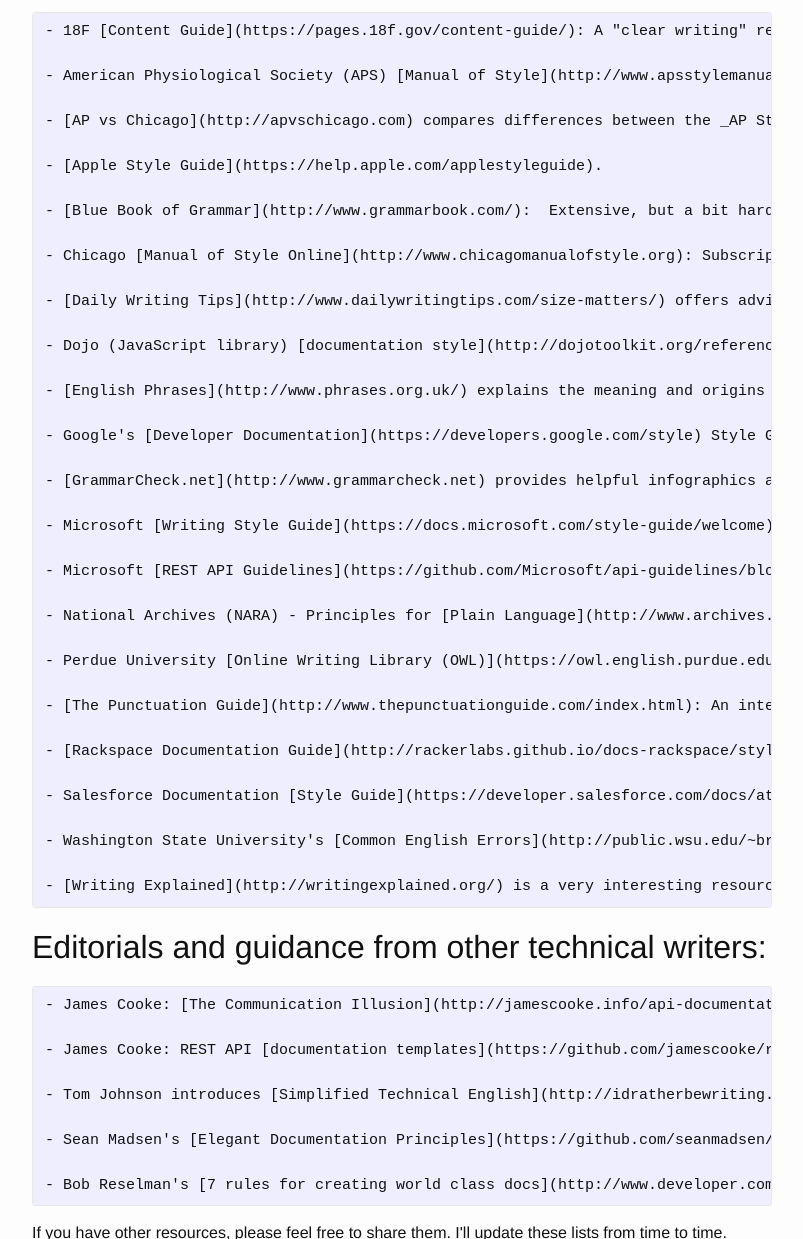
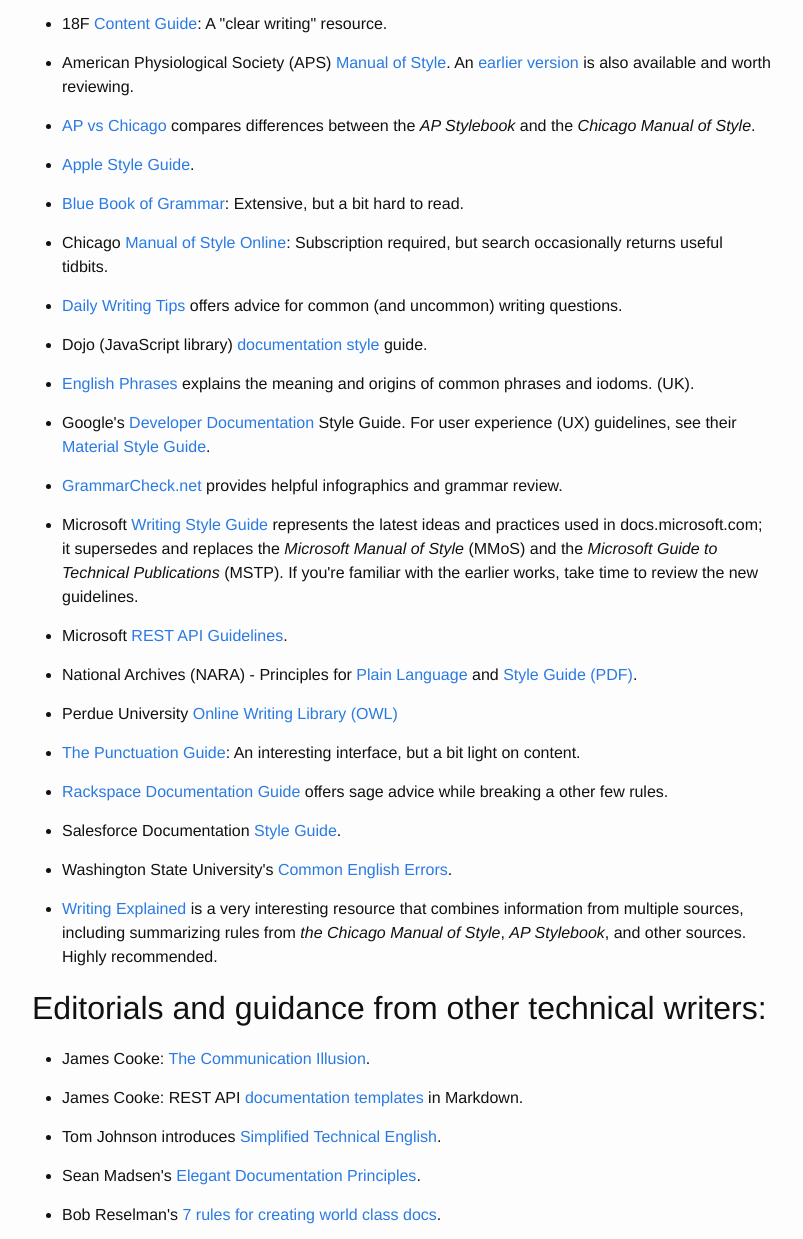
Before and after one commit to lanceleonard/lanceleonard.github.io, a plain HTML site: page post/2017/01/30/editorial_writing_resources.html in a window 1280 px wide. Shown: the part 506-1745 px from the top of the page, without its empty margins (238-1041 px from the left). Drawn offline with Linux system fonts and the light colour scheme.

Commit message:
Attempting to resolve bullet issue.

```diff
--- a/post/2017/01/30/editorial_writing_resources.html
+++ b/post/2017/01/30/editorial_writing_resources.html
@@ -76,61 +76,88 @@
 
 <h2 id="editorial-style-resources">Editorial style resources</h2>
 
-<div class="highlighter-rouge"><pre class="highlight"><code>- 18F [Content Guide](https://pages.18f.gov/content-guide/): A "clear writing" resource.
-
-- American Physiological Society (APS) [Manual of Style](http://www.apsstylemanual.org/).  An [earlier version](http://www.apsstylemanual.org/oldmanual/index.htm) is also available and worth reviewing.
-
-- [AP vs Chicago](http://apvschicago.com) compares differences between the _AP Stylebook_ and the _Chicago Manual of Style_.
-
-- [Apple Style Guide](https://help.apple.com/applestyleguide).
-
-- [Blue Book of Grammar](http://www.grammarbook.com/):  Extensive, but a bit hard to read.
-
-- Chicago [Manual of Style Online](http://www.chicagomanualofstyle.org): Subscription required, but search occasionally returns useful tidbits.
-
-- [Daily Writing Tips](http://www.dailywritingtips.com/size-matters/) offers advice for common (and uncommon) writing questions.
-
-- Dojo (JavaScript library) [documentation style](http://dojotoolkit.org/reference-guide/1.10/developer/styleguide.html#developer-styleguide) guide.
-
-- [English Phrases](http://www.phrases.org.uk/) explains the meaning and origins of common phrases and iodoms. (UK).
-
-- Google's [Developer Documentation](https://developers.google.com/style) Style Guide.  For user experience (UX) guidelines, see their [Material Style Guide](https://material.io/guidelines/style/writing.html).
-
-- [GrammarCheck.net](http://www.grammarcheck.net) provides helpful infographics and grammar review.
-
-- Microsoft [Writing Style Guide](https://docs.microsoft.com/style-guide/welcome) represents the latest ideas and practices used in docs.microsoft.com; it supersedes and replaces the _Microsoft Manual of Style_ (MMoS) and the _Microsoft Guide to Technical Publications_ (MSTP).  If you're familiar with the earlier works, take time to review the new guidelines.
-
-- Microsoft [REST API Guidelines](https://github.com/Microsoft/api-guidelines/blob/master/Guidelines.md).
-
-- National Archives (NARA) - Principles for [Plain Language](http://www.archives.gov/open/plain-writing/10-principles.html) and [Style Guide (PDF)](https://www.archives.gov/files/open/plain-writing/style-guide.pdf).
-
-- Perdue University [Online Writing Library (OWL)](https://owl.english.purdue.edu/owl/)
-
-- [The Punctuation Guide](http://www.thepunctuationguide.com/index.html): An interesting interface, but a bit light on content.
-
-- [Rackspace Documentation Guide](http://rackerlabs.github.io/docs-rackspace/style-guide/basic-writing-guidelines.html) offers sage advice while breaking a other few rules.
-
-- Salesforce Documentation [Style Guide](https://developer.salesforce.com/docs/atlas.en-us.salesforce_pubs_style_guide.meta/salesforce_pubs_style_guide/overview.htm).
-
-- Washington State University's [Common English Errors](http://public.wsu.edu/~brians/errors/errors.html#errors).
-
-- [Writing Explained](http://writingexplained.org/) is a very interesting resource that combines information from multiple sources, including summarizing rules from _the Chicago Manual of Style_, _AP Stylebook_, and other sources.  Highly recommended.
-</code></pre>
-</div>
+<ul>
+  <li>
+    <p>18F <a href="https://pages.18f.gov/content-guide/">Content Guide</a>: A "clear writing" resource.</p>
+  </li>
+  <li>
+    <p>American Physiological Society (APS) <a href="http://www.apsstylemanual.org/">Manual of Style</a>.  An <a href="http://www.apsstylemanual.org/oldmanual/index.htm">earlier version</a> is also available and worth reviewing.</p>
+  </li>
+  <li>
+    <p><a href="http://apvschicago.com">AP vs Chicago</a> compares differences between the <em>AP Stylebook</em> and the <em>Chicago Manual of Style</em>.</p>
+  </li>
+  <li>
+    <p><a href="https://help.apple.com/applestyleguide">Apple Style Guide</a>.</p>
+  </li>
+  <li>
+    <p><a href="http://www.grammarbook.com/">Blue Book of Grammar</a>:  Extensive, but a bit hard to read.</p>
+  </li>
+  <li>
+    <p>Chicago <a href="http://www.chicagomanualofstyle.org">Manual of Style Online</a>: Subscription required, but search occasionally returns useful tidbits.</p>
+  </li>
+  <li>
+    <p><a href="http://www.dailywritingtips.com/size-matters/">Daily Writing Tips</a> offers advice for common (and uncommon) writing questions.</p>
+  </li>
+  <li>
+    <p>Dojo (JavaScript library) <a href="http://dojotoolkit.org/reference-guide/1.10/developer/styleguide.html#developer-styleguide">documentation style</a> guide.</p>
+  </li>
+  <li>
+    <p><a href="http://www.phrases.org.uk/">English Phrases</a> explains the meaning and origins of common phrases and iodoms. (UK).</p>
+  </li>
+  <li>
+    <p>Google's <a href="https://developers.google.com/style">Developer Documentation</a> Style Guide.  For user experience (UX) guidelines, see their <a href="https://material.io/guidelines/style/writing.html">Material Style Guide</a>.</p>
+  </li>
+  <li>
+    <p><a href="http://www.grammarcheck.net">GrammarCheck.net</a> provides helpful infographics and grammar review.</p>
+  </li>
+  <li>
+    <p>Microsoft <a href="https://docs.microsoft.com/style-guide/welcome">Writing Style Guide</a> represents the latest ideas and practices used in docs.microsoft.com; it supersedes and replaces the <em>Microsoft Manual of Style</em> (MMoS) and the <em>Microsoft Guide to Technical Publications</em> (MSTP).  If you're familiar with the earlier works, take time to review the new guidelines.</p>
+  </li>
+  <li>
+    <p>Microsoft <a href="https://github.com/Microsoft/api-guidelines/blob/master/Guidelines.md">REST API Guidelines</a>.</p>
+  </li>
+  <li>
+    <p>National Archives (NARA) - Principles for <a href="http://www.archives.gov/open/plain-writing/10-principles.html">Plain Language</a> and <a href="https://www.archives.gov/files/open/plain-writing/style-guide.pdf">Style Guide (PDF)</a>.</p>
+  </li>
+  <li>
+    <p>Perdue University <a href="https://owl.english.purdue.edu/owl/">Online Writing Library (OWL)</a></p>
+  </li>
+  <li>
+    <p><a href="http://www.thepunctuationguide.com/index.html">The Punctuation Guide</a>: An interesting interface, but a bit light on content.</p>
+  </li>
+  <li>
+    <p><a href="http://rackerlabs.github.io/docs-rackspace/style-guide/basic-writing-guidelines.html">Rackspace Documentation Guide</a> offers sage advice while breaking a other few rules.</p>
+  </li>
+  <li>
+    <p>Salesforce Documentation <a href="https://developer.salesforce.com/docs/atlas.en-us.salesforce_pubs_style_guide.meta/salesforce_pubs_style_guide/overview.htm">Style Guide</a>.</p>
+  </li>
+  <li>
+    <p>Washington State University's <a href="http://public.wsu.edu/~brians/errors/errors.html#errors">Common English Errors</a>.</p>
+  </li>
+  <li>
+    <p><a href="http://writingexplained.org/">Writing Explained</a> is a very interesting resource that combines information from multiple sources, including summarizing rules from <em>the Chicago Manual of Style</em>, <em>AP Stylebook</em>, and other sources.  Highly recommended.</p>
+  </li>
+</ul>
 
 <h2 id="editorials-and-guidance-from-other-technical-writers">Editorials and guidance from other technical writers:</h2>
 
-<div class="highlighter-rouge"><pre class="highlight"><code>- James Cooke: [The Communication Illusion](http://jamescooke.info/api-documentation-and-the-communication-illusion.html).
-
-- James Cooke: REST API [documentation templates](https://github.com/jamescooke/restapidocs) in Markdown.
-
-- Tom Johnson introduces [Simplified Technical English](http://idratherbewriting.com/2017/01/25/hyperste-simplified-technical-english-asd-ste100/).
-
-- Sean Madsen's [Elegant Documentation Principles](https://github.com/seanmadsen/elegant-docs).
-
-- Bob Reselman's [7 rules for creating world class docs](http://www.developer.com/tech/article.php/3848981/The-7-Rules-for-Writing-World-Class-Technical-Documentation.htm).
-</code></pre>
-</div>
+<ul>
+  <li>
+    <p>James Cooke: <a href="http://jamescooke.info/api-documentation-and-the-communication-illusion.html">The Communication Illusion</a>.</p>
+  </li>
+  <li>
+    <p>James Cooke: REST API <a href="https://github.com/jamescooke/restapidocs">documentation templates</a> in Markdown.</p>
+  </li>
+  <li>
+    <p>Tom Johnson introduces <a href="http://idratherbewriting.com/2017/01/25/hyperste-simplified-technical-english-asd-ste100/">Simplified Technical English</a>.</p>
+  </li>
+  <li>
+    <p>Sean Madsen's <a href="https://github.com/seanmadsen/elegant-docs">Elegant Documentation Principles</a>.</p>
+  </li>
+  <li>
+    <p>Bob Reselman's <a href="http://www.developer.com/tech/article.php/3848981/The-7-Rules-for-Writing-World-Class-Technical-Documentation.htm">7 rules for creating world class docs</a>.</p>
+  </li>
+</ul>
 
 <p>If you have other resources, please feel free to share them.  I'll update these lists from time to time.</p>
 
```
Also changed, not shown: feed.xml (+80 -53 lines).
